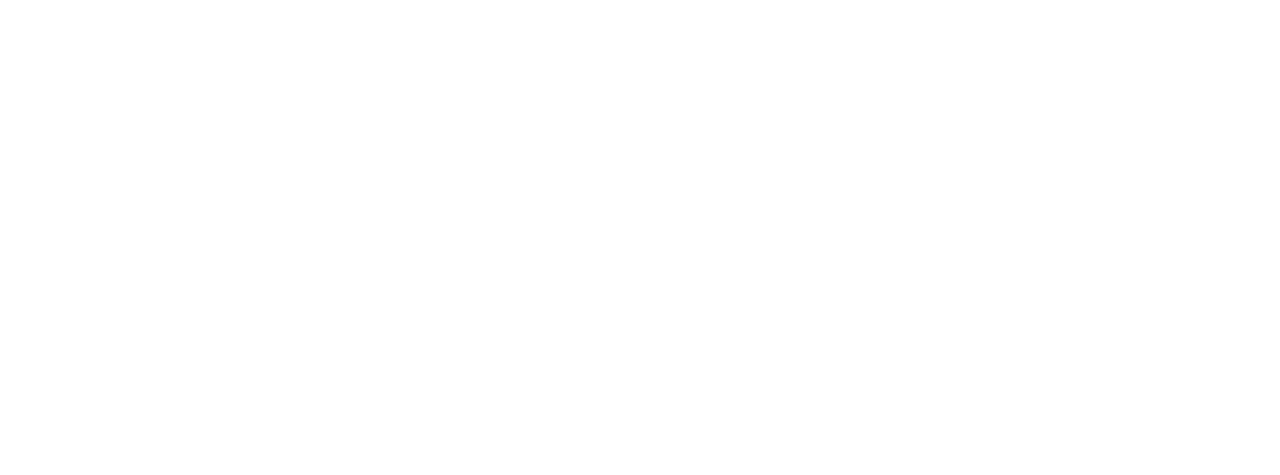
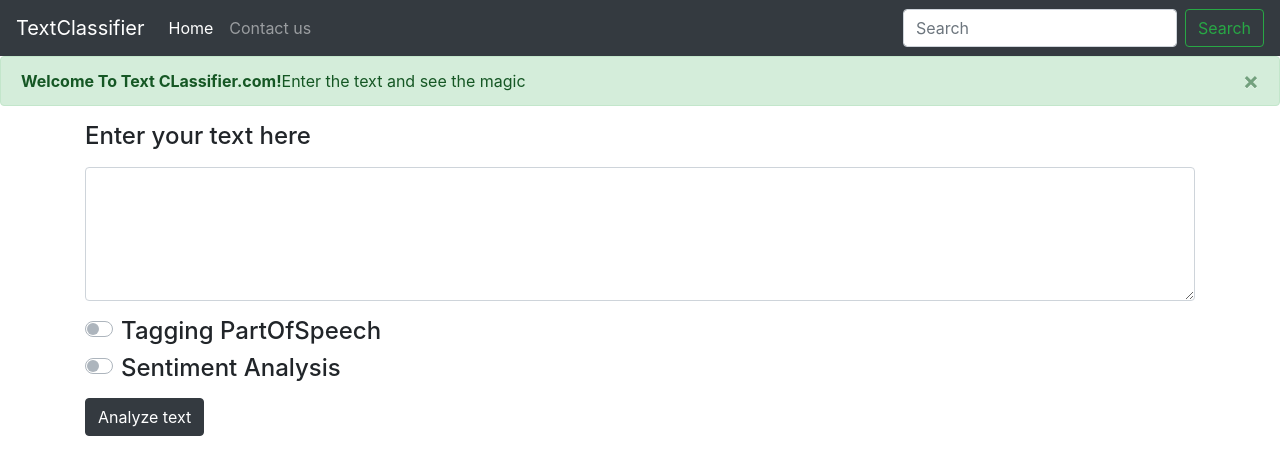
Before and after one commit to nmn-gupta/textClassifier, a Django app: page / in a window 1280 px wide. Before the commit the part shown is empty. Shown: the top 475 px of the page. Run offline with Django 3.2, Linux system fonts and the light colour scheme; some libraries are stand-ins or nearby versions.

Commit message:
adding bootstrap in index.html

```diff
--- a/textClassifier/templates/index.html
+++ b/textClassifier/templates/index.html
@@ -1,10 +1,87 @@
-<!DOCTYPE html>
+<!doctype html>
 <html lang="en">
 <head>
-    <meta charset="UTF-8">
-    <title>Title</title>
+    <!-- Required meta tags -->
+    <meta charset="utf-8">
+    <meta content="width=device-width, initial-scale=1, shrink-to-fit=no" name="viewport">
+
+    <!-- Bootstrap CSS -->
+    <link crossorigin="anonymous" href="https://stackpath.bootstrapcdn.com/bootstrap/4.5.0/css/bootstrap.min.css"
+          integrity="sha384-9aIt2nRpC12Uk9gS9baDl411NQApFmC26EwAOH8WgZl5MYYxFfc+NcPb1dKGj7Sk" rel="stylesheet">
+
+    <title>Text Classifier</title>
 </head>
 <body>
 
+<nav class="navbar navbar-expand-lg navbar-dark bg-dark">
+    <a class="navbar-brand" href="#">TextClassifier</a>
+    <button aria-controls="navbarSupportedContent" aria-expanded="false" aria-label="Toggle navigation"
+            class="navbar-toggler" data-target="#navbarSupportedContent" data-toggle="collapse" type="button">
+        <span class="navbar-toggler-icon"></span>
+    </button>
+
+    <div class="collapse navbar-collapse" id="navbarSupportedContent">
+        <ul class="navbar-nav mr-auto">
+            <li class="nav-item active">
+                <a class="nav-link" href="/">Home <span class="sr-only">(current)</span></a>
+            </li>
+            <li class="nav-item">
+                <a class="nav-link" href="#">Contact us</a>
+            </li>
+
+        </ul>
+        <form class="form-inline my-2 my-lg-0">
+            <input aria-label="Search" class="form-control mr-sm-2" placeholder="Search" type="search">
+            <button class="btn btn-outline-success my-2 my-sm-0" type="submit">Search</button>
+        </form>
+    </div>
+</nav>
+
+<div class="alert alert-success alert-dismissible fade show" role="alert">
+    <strong>Welcome To Text CLassifier.com!</strong>Enter the text and see the magic
+    <button aria-label="Close" class="close" data-dismiss="alert" type="button">
+        <span aria-hidden="true">&times;</span>
+    </button>
+</div>
+<div class="container">
+
+    <!--    Text Area-->
+    <form action='/translate' method='post'> {% csrf_token %}
+        <div class="form-group">
+            <label for="exampleFormControlTextarea1"><h4>Enter your text here</h4></label>
+            <textarea class="form-control" id="exampleFormControlTextarea1" name="text" rows="5"></textarea>
+        </div>
+
+        <div
+                class="custom-control custom-switch">
+            <input class="custom-control-input" id="customSwitch1" name="pos" type="checkbox">
+            <label class="custom-control-label" for="customSwitch1"><h4>Tagging PartOfSpeech</h4></label>
+        </div>
+
+        <div
+                class="custom-control custom-switch">
+            <input class="custom-control-input" id="customSwitch2" name="sentiment" type="checkbox">
+            <label class="custom-control-label" for="customSwitch2"><h4>Sentiment Analysis</h4></label>
+        </div>
+
+        <!--       Button For Submit Response-->
+        <button class="btn btn-dark mt-2" type="submit"> Analyze text</button>
+
+    </form>
+    <!--Form Ends Here-->
+
+</div>
+<!--    Container Class Ends Here-->
+
+
+<!-- Optional JavaScript -->
+<!-- jQuery first, then Popper.js, then Bootstrap JS -->
+<script crossorigin="anonymous" integrity="sha384-DfXdz2htPH0lsSSs5nCTpuj/zy4C+OGpamoFVy38MVBnE+IbbVYUew+OrCXaRkfj"
+        src="https://code.jquery.com/jquery-3.5.1.slim.min.js"></script>
+<script crossorigin="anonymous" integrity="sha384-Q6E9RHvbIyZFJoft+2mJbHaEWldlvI9IOYy5n3zV9zzTtmI3UksdQRVvoxMfooAo"
+        src="https://cdn.jsdelivr.net/npm/popper.js@1.16.0/dist/umd/popper.min.js"></script>
+<script crossorigin="anonymous" integrity="sha384-OgVRvuATP1z7JjHLkuOU7Xw704+h835Lr+6QL9UvYjZE3Ipu6Tp75j7Bh/kR0JKI"
+        src="https://stackpath.bootstrapcdn.com/bootstrap/4.5.0/js/bootstrap.min.js"></script>
+
 </body>
 </html>
```
